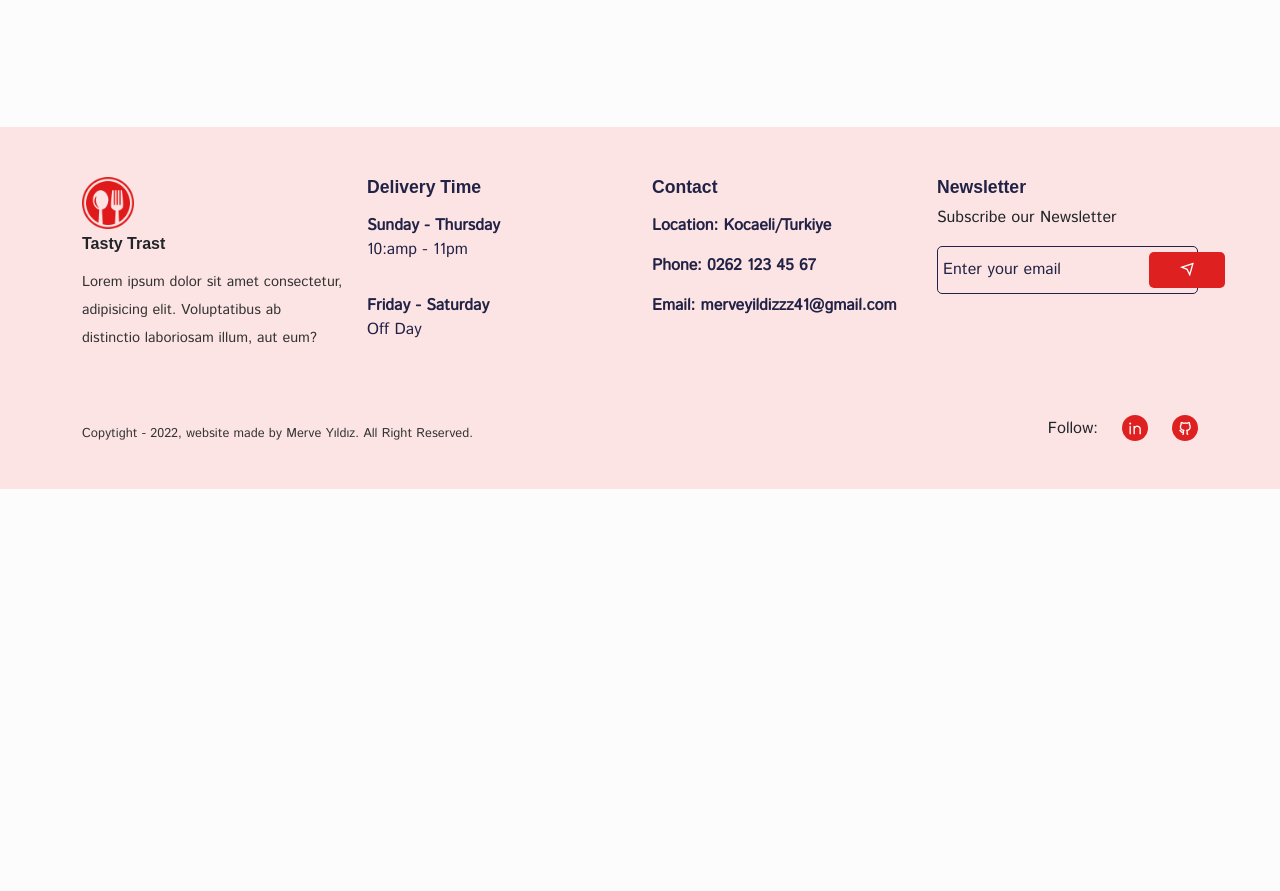
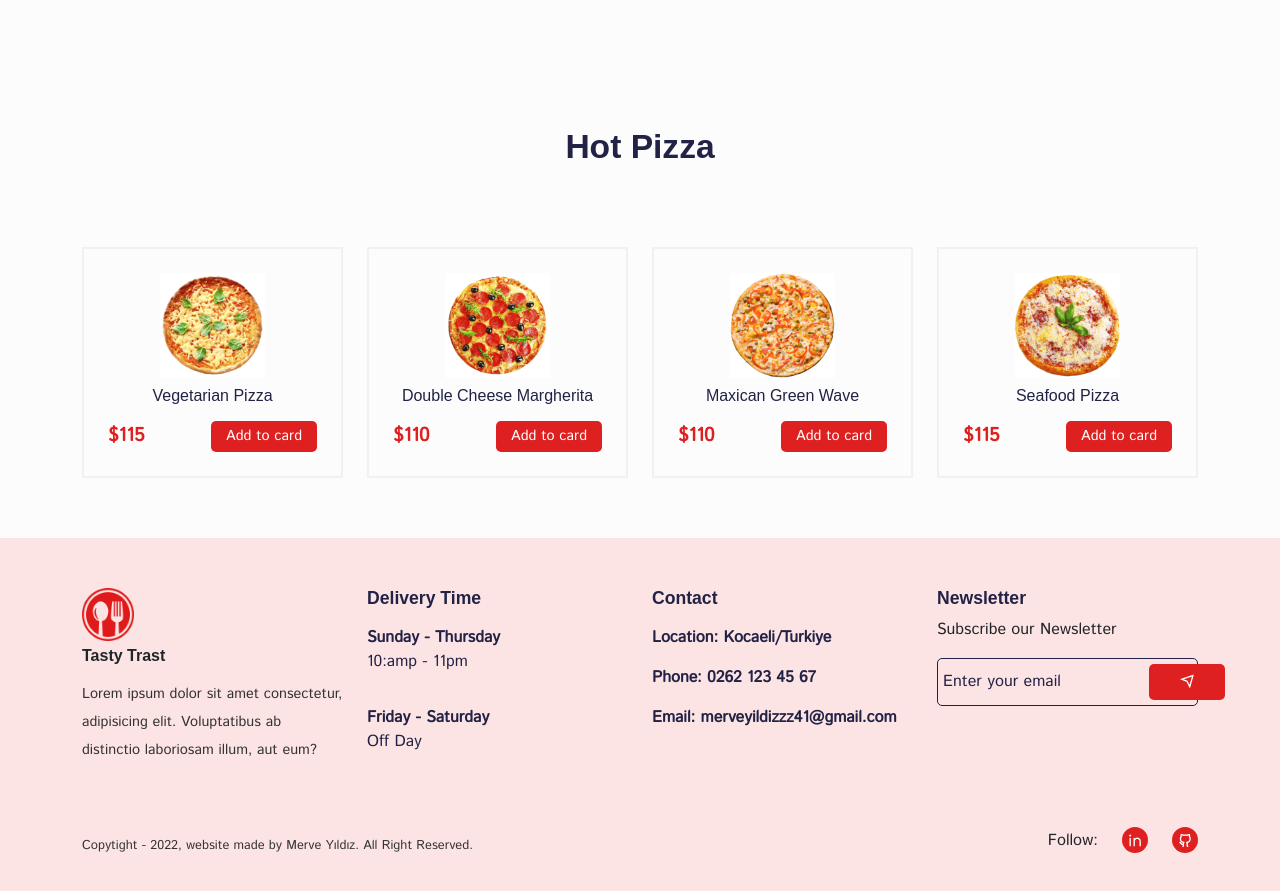
Before and after one commit to merveyyildiz/food-delivery-react, a React (Create React App) app: page /home/ in a window 1280 px wide. Shown: the part 3380-4271 px from the top of the page. Before the commit the page ends 3869 px from the top, so only its background shows below. Built offline with nearby package versions, Linux system fonts and the light colour scheme; a web font is replaced by a local one.

Commit message:
hot pizza  part completed

```diff
--- a/src/pages/Home.jsx
+++ b/src/pages/Home.jsx
@@ -36,6 +36,13 @@
 const Home = () => {
     const [category, setCategory]= useState("ALL");
     const [allProducts, setAllProducts] = useState(products);
+    const [hotPizza, setHotPizza] = useState([]);
+
+    useEffect(() => {
+        const filteredPizza = products.filter(item => item.category === "Pizza");
+        const slicePizza = filteredPizza.slice(0,4);
+        setHotPizza(slicePizza);
+    },[])
 
     useEffect(() => {
         if(category === "ALL") {
@@ -189,6 +196,24 @@
 
 
             </section>
+
+            <section className="pt-0">
+                <Container>
+                    <Row>
+                        <Col lg="12" className="text-center mb-5">
+                            <h2>Hot Pizza</h2>
+                        </Col>
+
+                        {
+                            hotPizza.map((item) => (
+                                <Col lg="3" md="4" key={item.id}>
+                                    <ProductCard item={item} />
+                                </Col>
+                            ))
+                        }
+                    </Row>
+                </Container>
+            </section>
         </Helmet>
     )
 }
```
